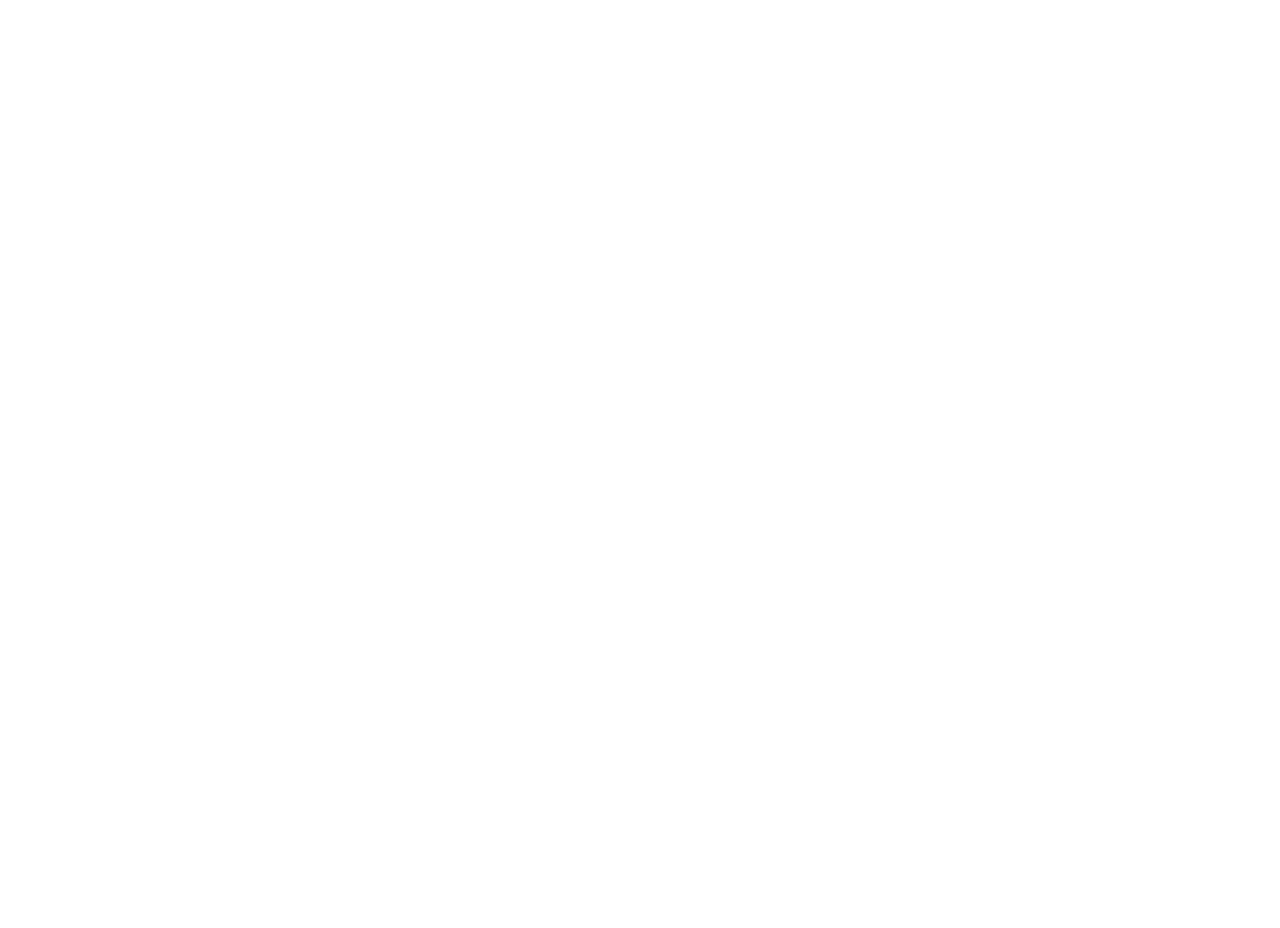
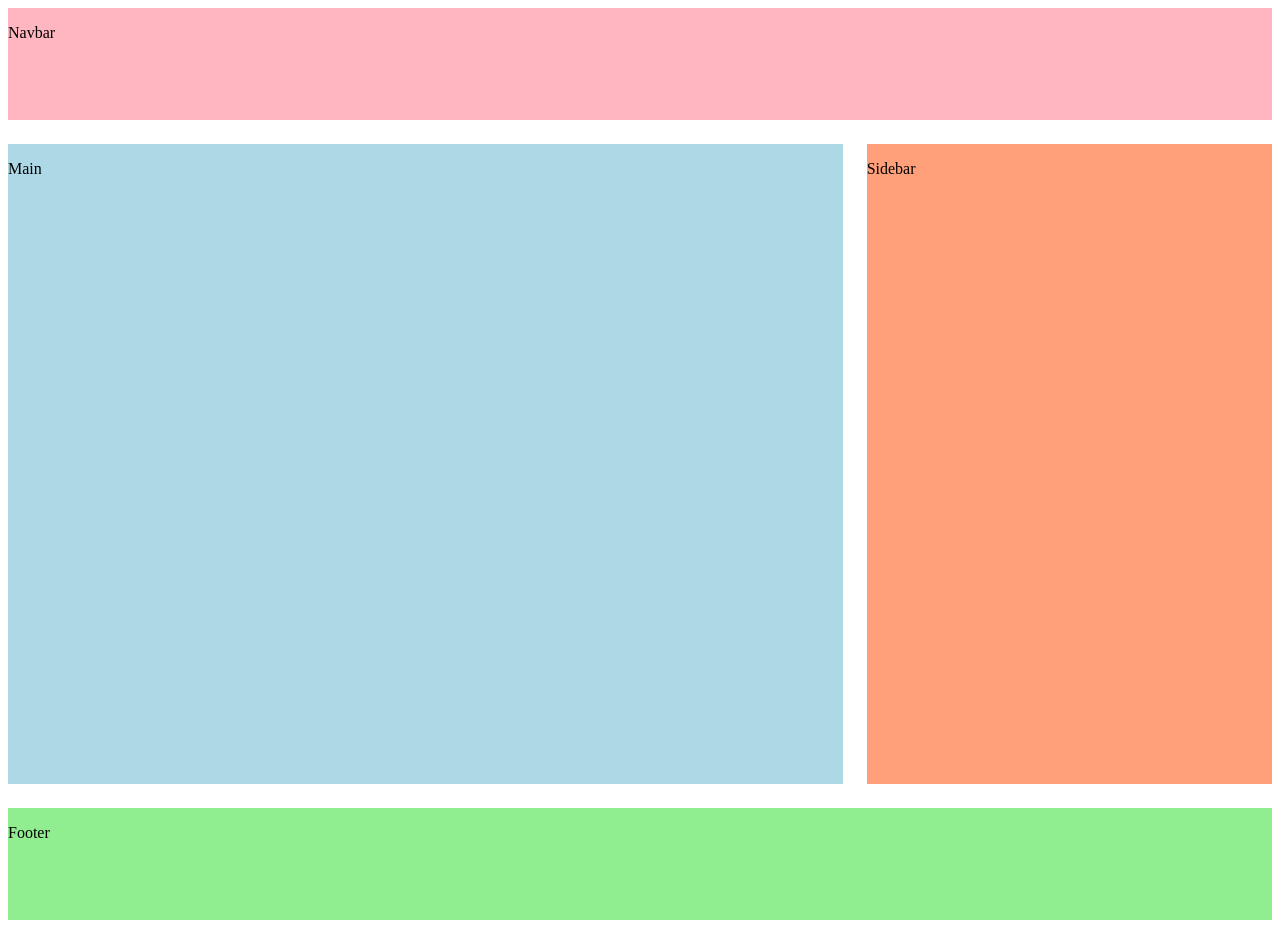
Before and after one commit to mmorgan33/New-Personal-Website, a plain HTML site: page success.html in a window 1280 px wide. Before the commit the page ends 800 px from the top, so only its background shows below. Drawn offline with Linux system fonts and the light colour scheme.

Commit message:
pushing local changes to branch 1

```diff
--- a/success.css
+++ b/success.css
@@ -0,0 +1,34 @@
+.grid-container {
+	display: grid;
+	gap: 1.5rem;
+    margin: 0 auto;
+    grid-template-columns: repeat(3, 1fr);
+	grid-template-areas:
+		'nav nav nav'
+		'main main sidebar'
+		'main main sidebar'
+		'footer footer footer';
+}
+
+.item-one {
+	grid-area: nav;
+	background-color: lightpink;
+    height: 7rem;
+}
+
+.item-two {
+	grid-area: main;
+	background-color: lightblue;
+    height: 40rem;
+}
+
+.item-three {
+	grid-area: footer;
+	background-color: lightgreen;
+    height: 7rem;
+}
+
+.item-four {
+	grid-area: sidebar;
+	background-color: lightsalmon;
+}
--- a/success.html
+++ b/success.html
@@ -0,0 +1,33 @@
+<!DOCTYPE html>
+<html lang="en">
+<head>
+    <meta charset="UTF-8">
+    <meta name="viewport" content="width=device-width, initial-scale=1.0">
+    <title>My Accomplishments</title>
+    <link rel="stylesheet" href="success.css">
+</head>
+<body>
+    <main>
+        <div class="grid-container">
+			<div class="item-one">
+				<p>Navbar</p>
+			</div>
+			<div class="item-one"><p>Navbar</p></div>
+			<div class="item-one"><p>Navbar</p></div>
+			<div class="item-two"><p>Navbar</p></div>
+			<div class="item-two"><p>Main</p></div>
+			<div class="item-two"><p>Main</p></div>
+			<div class="item-four"><p>Sidebar</p></div>
+			<div class="item-four"><p>Sidebar</p></div>
+			<div class="item-four"><p>Sidebar</p></div>
+			<div class="item-three"><p>Footer</p></div>
+			<div class="item-three"><p>Footer</p></div>
+			<div class="item-three"><p>Footer</p></div>
+		</div>
+
+
+
+    </main>
+
+</body>
+</html>
```
Also changed, not shown: about.html (+0 -3 lines), index.html (+0 -3 lines), portfolio.html (+9 -10 lines), style.css (+20 -3 lines).
